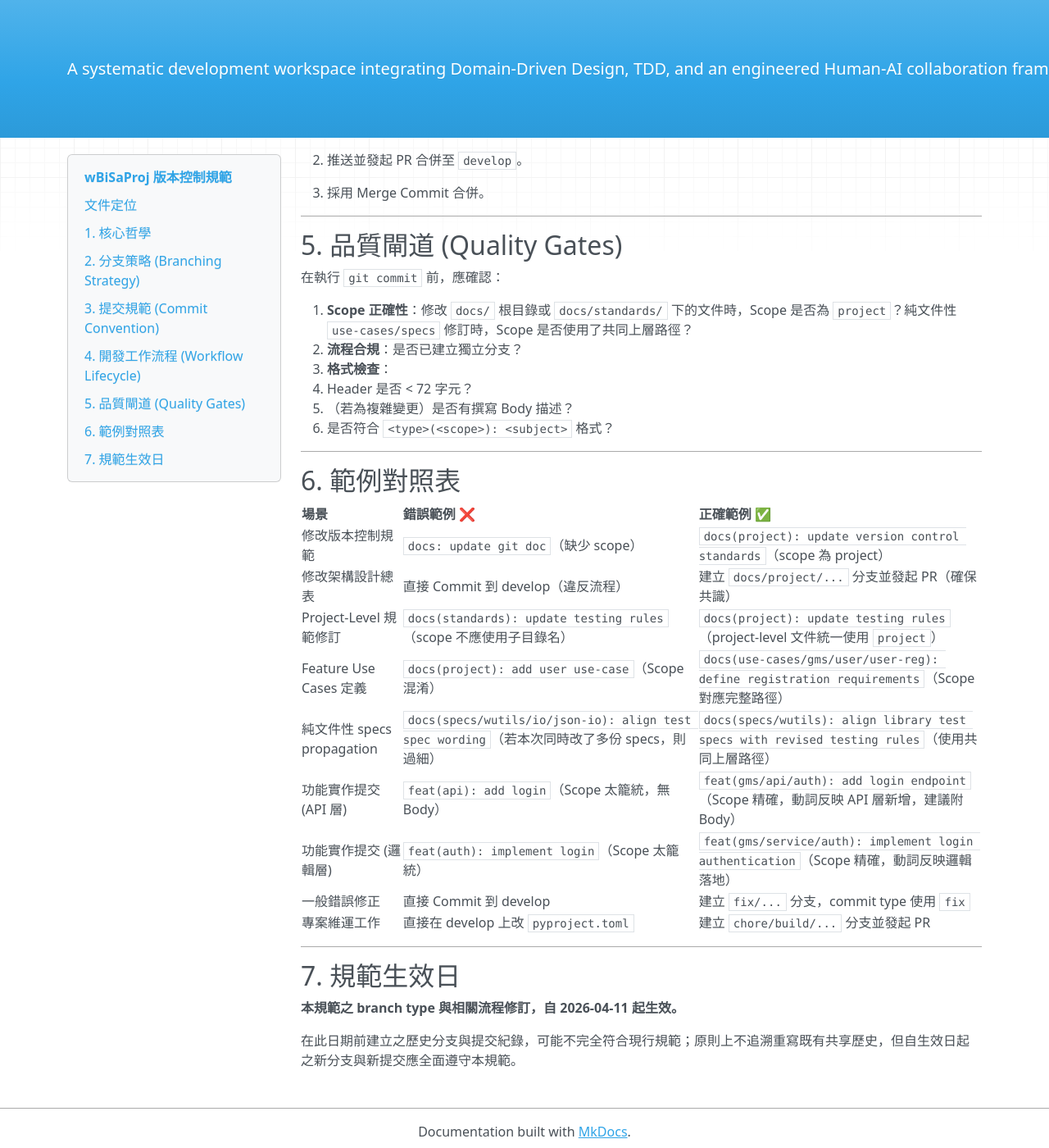
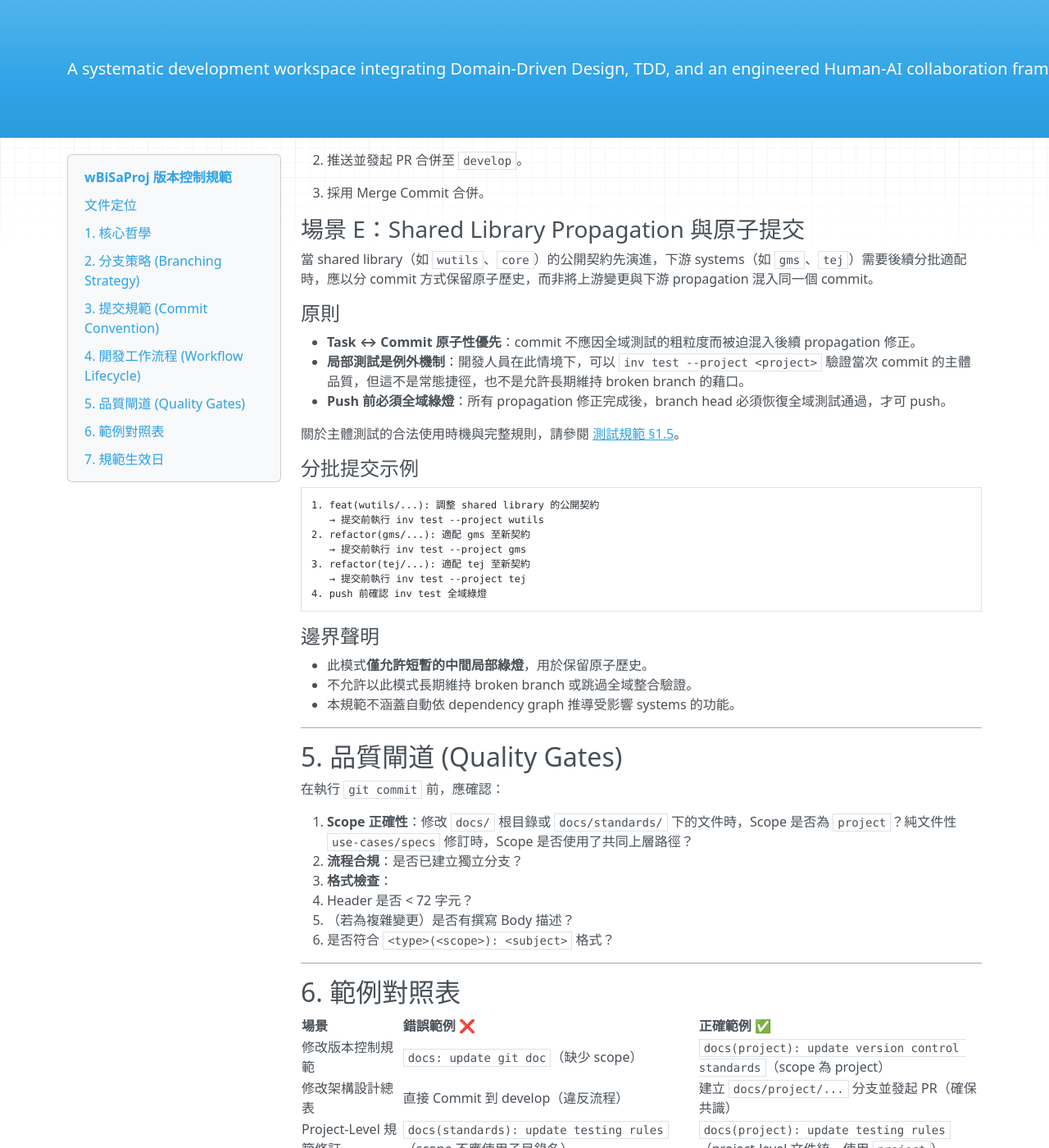
Before and after one commit to Wanini0209/wBiSaProj, an MkDocs documentation site: the page built from docs/standards/version-control.md, in a window 1280 px wide and 1400 px high, scrolled down 10077 px. Shown: the whole window at 82% size. Built offline with MkDocs 1.6.1, drawn with Linux system fonts in a browser that asks for light colours; nearby versions of some CDN libraries.

Commit message:
docs(project): define atomic commit exception for shared-library propagation
Add Scenario E to §4 Workflow Lifecycle, establishing rules for
split-commit workflows when shared libraries evolve ahead of
downstream consumers:

- Task-Commit atomicity takes priority over coarse-grained
  global test gates
- Project-scoped testing is an exception mechanism, not a
  daily shortcut
- Branch head must restore global green before push
- Cross-references testing.md §1.5 for detailed rules

````diff
--- a/docs/standards/version-control.md
+++ b/docs/standards/version-control.md
@@ -465,6 +465,36 @@ docs(project): update version control standards
    - 推送並發起 PR 合併至 `develop`。
    - 採用 Merge Commit 合併。
 
+### 場景 E：Shared Library Propagation 與原子提交
+
+當 shared library（如 `wutils`、`core`）的公開契約先演進，下游 systems（如 `gms`、`tej`）需要後續分批適配時，應以分 commit 方式保留原子歷史，而非將上游變更與下游 propagation 混入同一個 commit。
+
+#### 原則
+
+- **Task ↔ Commit 原子性優先**：commit 不應因全域測試的粗粒度而被迫混入後續 propagation 修正。
+- **局部測試是例外機制**：開發人員在此情境下，可以 `inv test --project <project>` 驗證當次 commit 的主體品質，但這不是常態捷徑，也不是允許長期維持 broken branch 的藉口。
+- **Push 前必須全域綠燈**：所有 propagation 修正完成後，branch head 必須恢復全域測試通過，才可 push。
+
+關於主體測試的合法使用時機與完整規則，請參閱 [測試規範 §1.5](testing.md#15-提交與推送的測試責任分層)。
+
+#### 分批提交示例
+
+```text
+1. feat(wutils/...): 調整 shared library 的公開契約
+   → 提交前執行 inv test --project wutils
+2. refactor(gms/...): 適配 gms 至新契約
+   → 提交前執行 inv test --project gms
+3. refactor(tej/...): 適配 tej 至新契約
+   → 提交前執行 inv test --project tej
+4. push 前確認 inv test 全域綠燈
+```
+
+#### 邊界聲明
+
+- 此模式**僅允許短暫的中間局部綠燈**，用於保留原子歷史。
+- 不允許以此模式長期維持 broken branch 或跳過全域整合驗證。
+- 本規範不涵蓋自動依 dependency graph 推導受影響 systems 的功能。
+
 ---
 
 ## 5. 品質閘道 (Quality Gates)
````
